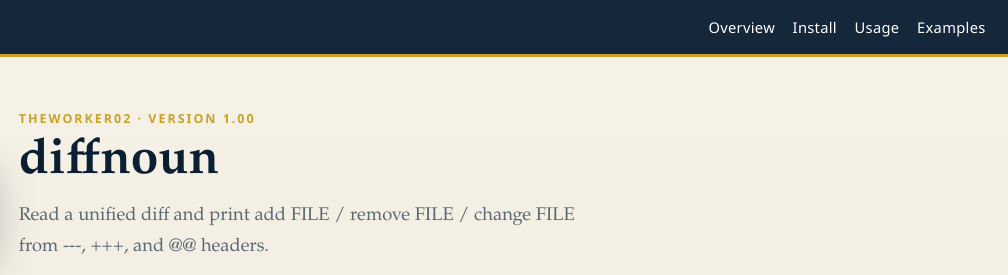
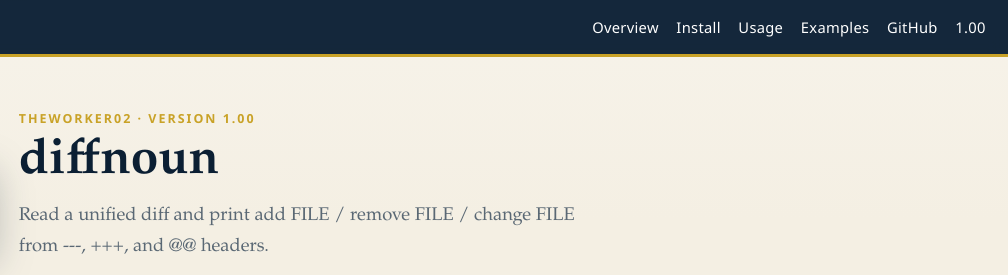
Before and after one commit to theworker02/diffnoun, a website: page docs/index.html in a window 1280 px wide. Shown: the top 275 px of the page, 272-1280 px from the left. Drawn offline with Linux system fonts and the light colour scheme.

Commit message:
docs: polish README and Pages presentation for 1.00

```diff
--- a/docs/index.html
+++ b/docs/index.html
@@ -14,6 +14,8 @@
       <a href="index.html#install">Install</a>
       <a href="usage.html">Usage</a>
       <a href="index.html#examples">Examples</a>
+      <a href="https://github.com/theworker02/diffnoun">GitHub</a>
+      <a href="https://github.com/theworker02/diffnoun/releases/tag/v1.0.0">1.00</a>
     </div>
   </nav>
 
```
Also changed, not shown: docs/usage.html (+2 -0 lines), README.md.
